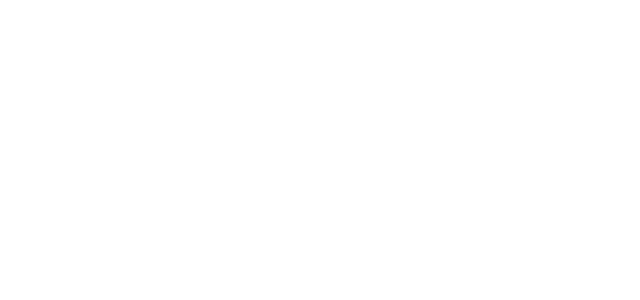
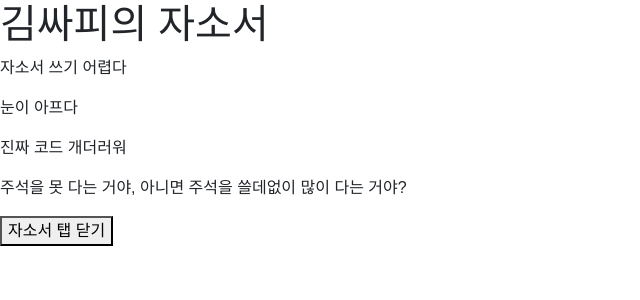
Before and after one commit to GaSuWang/Viewdle, a Vue app in the folder FE/: page /eecl in a window 1280 px wide. Before the commit this address had no page. Shown: the top 300 px of the page, without its empty margins (0-640 px from the left). Built offline with nearby package versions, Linux system fonts and the light colour scheme.

Commit message:
[S07P12D111-101] feat: 자소서 새 창에서 열기 새 창은 탭을 의미함 닫기 버튼 누르면 탭이 닫힘

```diff
--- a/FE/src/components/StudyRoom/NormalMode/FeedbackArea.vue
+++ b/FE/src/components/StudyRoom/NormalMode/FeedbackArea.vue
@@ -8,15 +8,14 @@
         <input type="text" v-model="FBContent" @keypress.enter="saveFB" :style="[BtnClicked==='good' ? 'background: #47A0FF' : 'background:#FFE6B5']">
         <button @click="closeFB">X</button>
       </div>
-
       <!-- 피드백 목록 -->
       <feedback-box v-for="fb in fbList" :key="fb.id"></feedback-box>
-
     </ul>
+    <!-- 피드백 없을 때 보여줄 문구 -->
     <span v-else>아직 피드백이 존재하지 않습니다.</span>
 
     <!-- 피드백 굿/뱃 버튼 -->
-    <div class="container">
+    <div class="FBBtncontainer">
       <button @click="createFB('good')">굿</button>
       <button @click="createFB('bad')">벳</button>
     </div>
--- a/FE/src/router.js
+++ b/FE/src/router.js
@@ -88,6 +88,11 @@
   //   name: 'feedback-room',
   //   component: () => import(/* webpackPrefetch:true */ '@/views/')
   // },
+  {
+    path: '/eecl',
+    name: 'eecl',
+    component: () => import(/* webpackPrefetch:true */ '@/views/StudyRoom/CLView.vue'),
+  },
 ];
 
 export const router = createRouter({
--- a/FE/src/views/StudyRoom/CLView.vue
+++ b/FE/src/views/StudyRoom/CLView.vue
@@ -3,27 +3,31 @@
   <div class="CLView">
   <!-- 상단 -->
   <!-- 면접자 이름? 이메일? -->
+  <h1>김싸피의 자소서</h1>
   <!-- 면접자 자소서 내용 -->
-
+  <p>자소서 쓰기 어렵다</p>
+  <p>눈이 아프다</p>
+  <p>진짜 코드 개더러워</p>
+  <p>주석을 못 다는 거야, 아니면 주석을 쓸데없이 많이 다는 거야?</p>
   <!-- 하단 -->
   <!-- 탭 닫기 버튼? -->
-  <button @click="CloseTab"></button>
+  <button @click="CloseTab">자소서 탭 닫기</button>
   </div>
 </template>
 
 <script>
-import {onCreated} from 'vue'
-import { useStore } from 'vuex'
+// import {onCreated} from 'vue'
+// import { useStore } from 'vuex'
 export default {
   name: 'CLView',
   setup(){
-    onCreated(()=> {
-      // 면접자 정보 받아오기
-      // 면접자 이름, 면접자 자소서
-      const store = useStore();
-      const getEEInfo = store.dispatch("lbhModule/getEEInfo", params) //params에는 면접자 정보?
-      getEEInfo();
-    }),
+    // onCreated(()=> {
+    //   // 면접자 정보 받아오기
+    //   // 면접자 이름, 면접자 자소서
+    //   const store = useStore();
+    //   const getEEInfo = store.dispatch("lbhModule/getEEInfo", params) //params에는 면접자 정보?
+    //   getEEInfo();
+    // }),
     function CloseTab () {
       if(confirm("면접자의 자소서를 닫으시겠습니까?")){
         close(); //현재 탭 닫기
@@ -32,7 +36,6 @@
 
     return {
       CloseTab,
-
     }
   },
 }
--- a/FE/src/views/StudyRoom/NormalMode/ERView.vue
+++ b/FE/src/views/StudyRoom/NormalMode/ERView.vue
@@ -17,7 +17,7 @@
         <div class="ERButtonHeader">
           <!-- 면접자 자소서 페이지 열기 버튼 -->
           <div class="CLOpen">
-            <button>자소서</button>
+            <button @click.prevent="openEECL()">자소서</button>
           </div>
           <!-- 질문 팁 모달 열기 버튼 -->
           <div class="QTip">
@@ -27,7 +27,7 @@
 
         <!-- 중단 -->
         <!-- 피드백 구역 -->
-        <feedback-view></feedback-view>
+        <feedback-area></feedback-area>
 
         <!-- 하단 -->
         <div class="ERButtonFooter">
@@ -50,10 +50,16 @@
 
 <script>
 import { ref } from "vue";
-import FeedbackView from '@/views/StudyRoom/NormalMode/FeedbackView.vue'
+import FeedbackArea from '@/components/StudyRoom/NormalMode/FeedbackArea.vue'
 export default {
 name:"ERView",
-components: {FeedbackView},
+components: {FeedbackArea},
+methods:{
+  openEECL(){
+    let route = this.$router.resolve({path:"/eecl"})
+    window.open(route.href)
+  }
+},
 setup() {
   const userType = ref("superUser"); //유저가 일반유저인지, 방장유저인지를 담고 있는 데이터를 여기에 넣어야, 지금은 임시
   function ERtoLBConfirm(userType) {
@@ -70,7 +76,7 @@
   }
   return {
     userType,
-    ERtoLBConfirm
+    ERtoLBConfirm,
   };
 },
 }
--- a/FE/src/views/StudyRoom/NormalMode/FeedbackView.vue
+++ b/FE/src/views/StudyRoom/NormalMode/FeedbackView.vue
@@ -8,11 +8,10 @@
     <div class="FBButtonHeader">
       <!-- 면접자 자소서 페이지 열기 버튼 -->
       <div class="CLOpen">
-        <button>자소서</button>
+        <button @click="openEECL">자소서</button>
       </div>
       <!-- 질문 팁 모달 열기 버튼 -->
     </div>
-    <button></button>
     <!-- 피드백 구역 -->
     <feedback-area :videoInfo="videoInfo"></feedback-area>
   </div>
@@ -24,6 +23,12 @@
 export default {
   name: "FeedbackView",
   components: { FeedbackArea, SavedVideo },
+  methods:{
+    openEECL(){
+      let route = this.$router.resolve({path:"/eecl"})
+      window.open(route.href)
+    }
+  },
   setup() {
     const videoInfo = {}; //해당 session의 면접자 영상 정보를 가져와야 함
     return {
```
